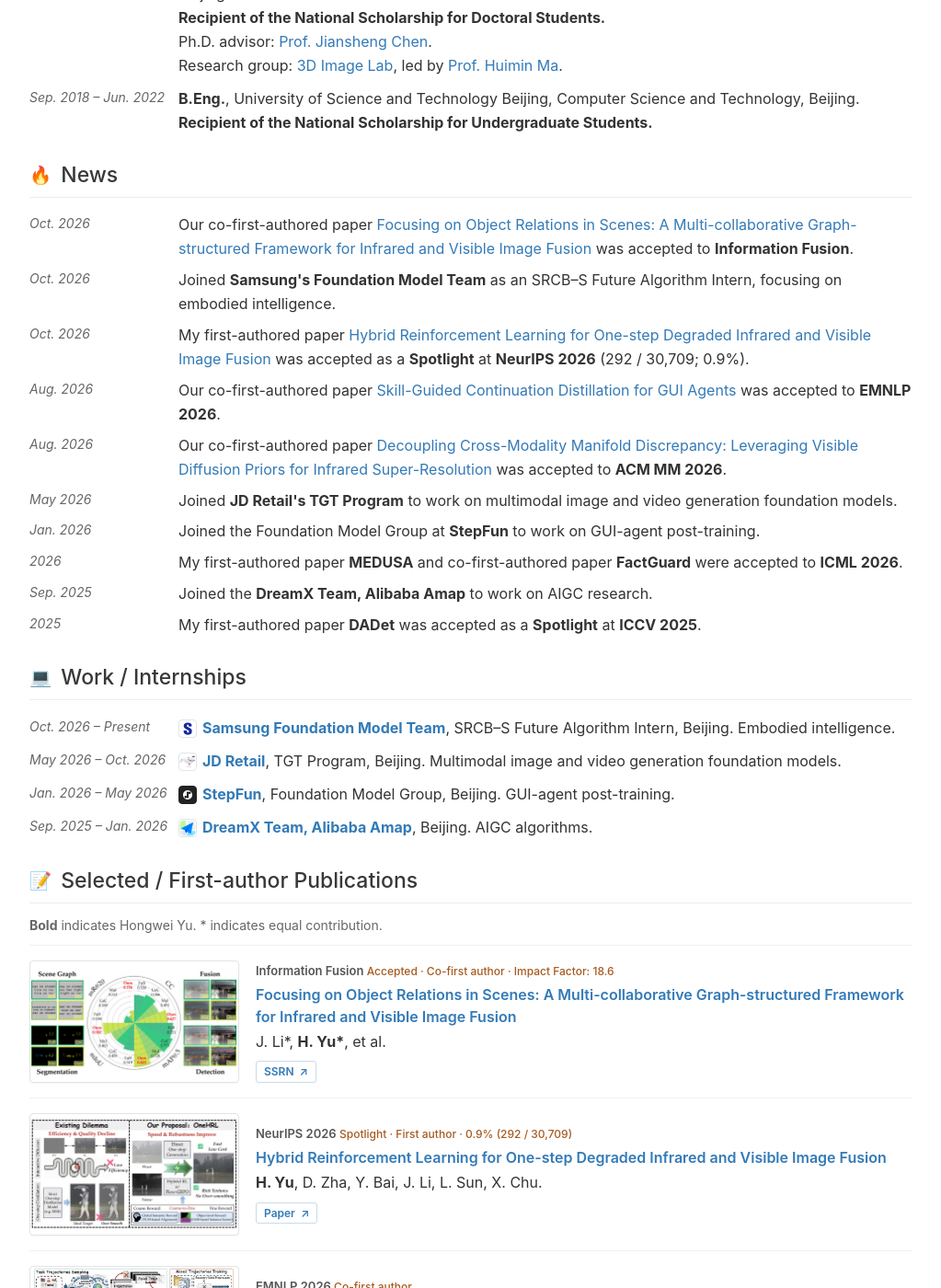
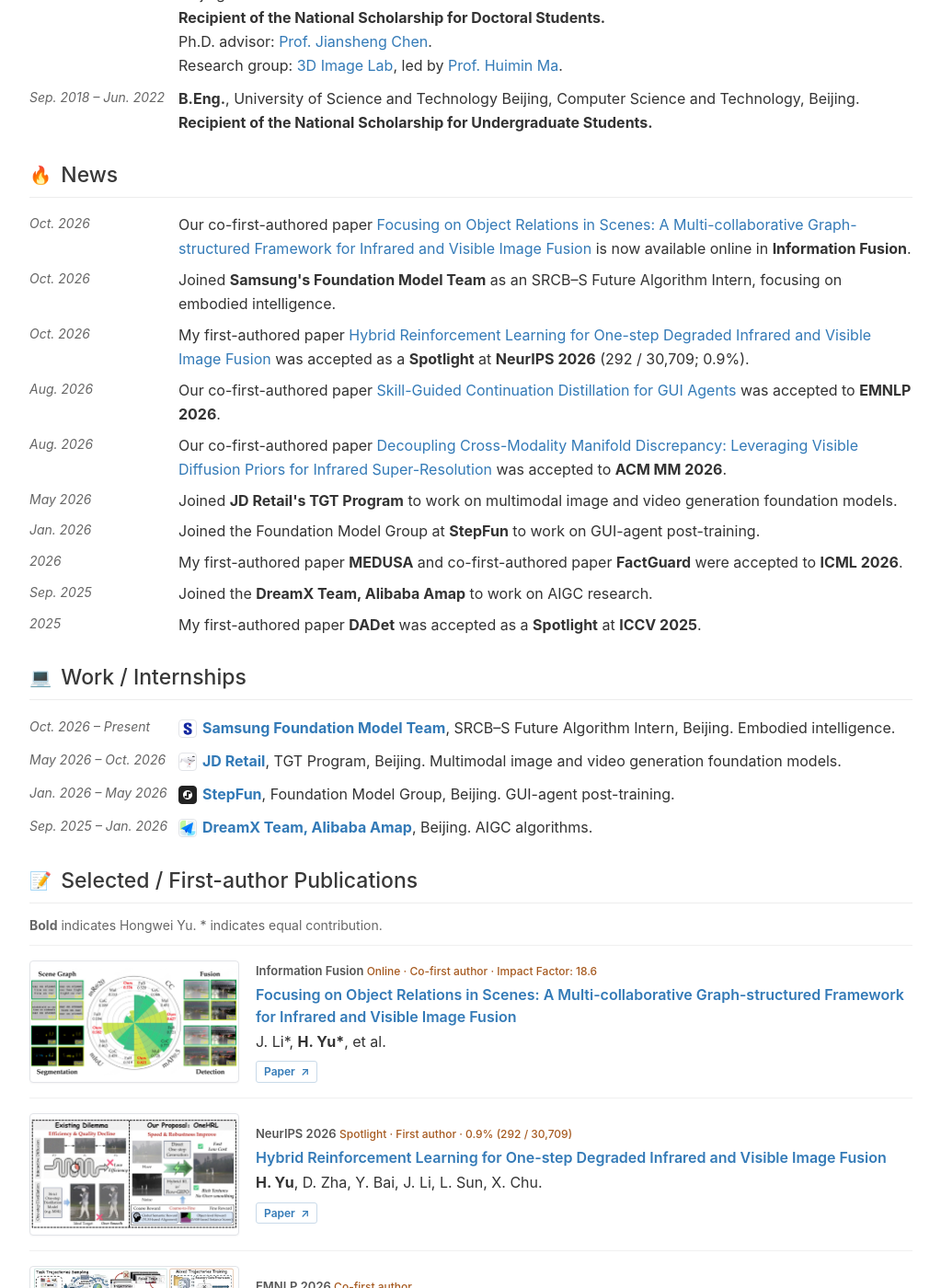
Before and after one commit to yuhongwei22/yuhongwei22.github.io, a Jekyll site: the page built from _pages/en.md, in a window 1280 px wide and 1400 px high, scrolled down 554 px. Shown: the whole window at 92% size, without its empty margins (128-1151 px from the left). Built offline with Jekyll 4.4.1, drawn with Linux system fonts in a browser that asks for light colours; a style sheet for code colours, icons or effects is not loaded.

Commit message:
Link Information Fusion paper to ScienceDirect

```diff
--- a/_pages/en.md
+++ b/_pages/en.md
@@ -33,7 +33,7 @@ redirect_from:
 <section class="academic-section" id="news">
   <h2><span class="academic-heading-icon" aria-hidden="true">🔥</span> News</h2>
   <ul class="academic-list academic-list--news">
-    <li><time>Oct. 2026</time><span>Our co-first-authored paper <a href="https://papers.ssrn.com/sol3/papers.cfm?abstract_id=6819075">Focusing on Object Relations in Scenes: A Multi-collaborative Graph-structured Framework for Infrared and Visible Image Fusion</a> was accepted to <strong>Information Fusion</strong>.</span></li>
+    <li><time>Oct. 2026</time><span>Our co-first-authored paper <a href="https://www.sciencedirect.com/science/article/pii/S1566253526007621">Focusing on Object Relations in Scenes: A Multi-collaborative Graph-structured Framework for Infrared and Visible Image Fusion</a> is now available online in <strong>Information Fusion</strong>.</span></li>
     <li><time>Oct. 2026</time><span>Joined <strong>Samsung's Foundation Model Team</strong> as an SRCB–S Future Algorithm Intern, focusing on embodied intelligence.</span></li>
     <li><time>Oct. 2026</time><span>My first-authored paper <a href="https://neurips.cc/virtual/2026/poster/148710">Hybrid Reinforcement Learning for One-step Degraded Infrared and Visible Image Fusion</a> was accepted as a <strong>Spotlight</strong> at <strong>NeurIPS 2026</strong> (292 / 30,709; 0.9%).</span></li>
     <li><time>Aug. 2026</time><span>Our co-first-authored paper <a href="https://arxiv.org/abs/2606.18890">Skill-Guided Continuation Distillation for GUI Agents</a> was accepted to <strong>EMNLP 2026</strong>.</span></li>
@@ -62,12 +62,12 @@ redirect_from:
 
   <div class="academic-publications">
     <article class="academic-paper">
-      <a class="academic-paper__figure" href="https://papers.ssrn.com/sol3/papers.cfm?abstract_id=6819075"><img src="{{ site.baseurl }}/images/papers/multi-collaborative-graph-fusion.jpg" alt="Focusing on Object Relations in Scenes: A Multi-collaborative Graph-structured Framework for Infrared and Visible Image Fusion" loading="lazy" decoding="async"></a>
+      <a class="academic-paper__figure" href="https://www.sciencedirect.com/science/article/pii/S1566253526007621"><img src="{{ site.baseurl }}/images/papers/multi-collaborative-graph-fusion.jpg" alt="Focusing on Object Relations in Scenes: A Multi-collaborative Graph-structured Framework for Infrared and Visible Image Fusion" loading="lazy" decoding="async"></a>
       <div class="academic-paper__content">
-        <p class="academic-venue">Information Fusion <span>Accepted · Co-first author · Impact Factor: 18.6</span></p>
-        <p><a href="https://papers.ssrn.com/sol3/papers.cfm?abstract_id=6819075">Focusing on Object Relations in Scenes: A Multi-collaborative Graph-structured Framework for Infrared and Visible Image Fusion</a></p>
+        <p class="academic-venue">Information Fusion <span>Online · Co-first author · Impact Factor: 18.6</span></p>
+        <p><a href="https://www.sciencedirect.com/science/article/pii/S1566253526007621">Focusing on Object Relations in Scenes: A Multi-collaborative Graph-structured Framework for Infrared and Visible Image Fusion</a></p>
         <p>J. Li*, <strong>H. Yu*</strong>, et al.</p>
-        <p class="academic-paper__actions"><a href="https://papers.ssrn.com/sol3/papers.cfm?abstract_id=6819075">SSRN <span>↗</span></a></p>
+        <p class="academic-paper__actions"><a href="https://www.sciencedirect.com/science/article/pii/S1566253526007621">Paper <span>↗</span></a></p>
       </div>
     </article>
     <article class="academic-paper">
```
Also changed, not shown: _pages/about.md (+5 -5 lines).
